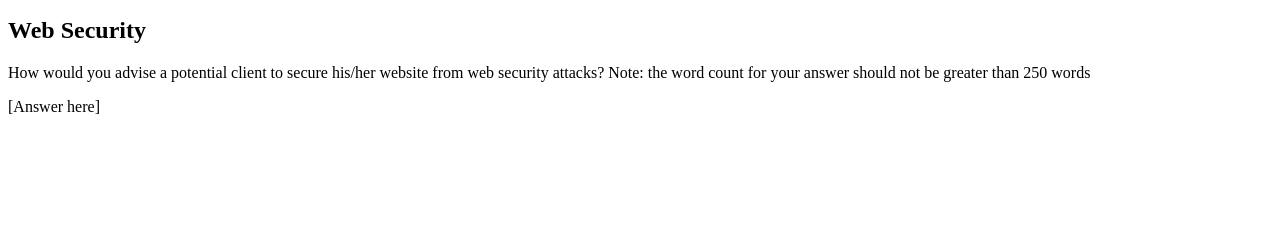
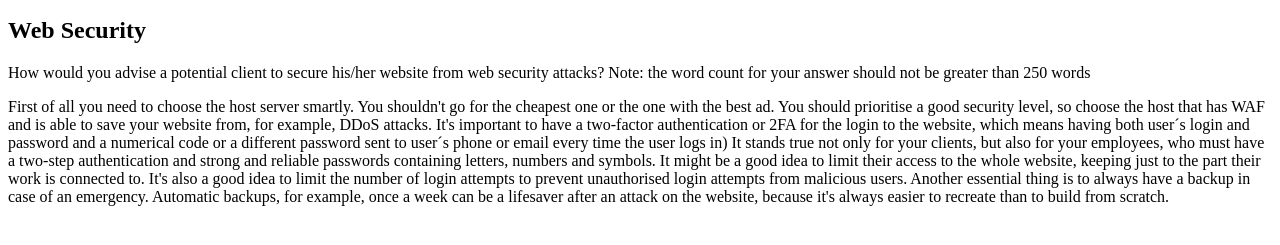
Before and after one commit to Noroff-FEU-Assignments/cross-course-project-EkaterinaNattrass, a plain HTML site: page index.html in a window 1280 px wide. Shown: the part 101-346 px from the top of the page. Drawn offline with Linux system fonts and the light colour scheme.

Commit message:
with the security advice

```diff
--- a/index.html
+++ b/index.html
@@ -8,6 +8,9 @@
     <p>Welcome to my first website.</p>
     <h2>Web Security</h2>
     <p id="web-security-question">How would you advise a potential client to secure his/her website from web security attacks? Note: the word count for your answer should not be greater than 250 words</p>
-    <p id="web-security-answer">[Answer here]</p>
+    <p id="web-security-answer">First of all you need to choose the host server smartly. You shouldn't go for the cheapest one or the one with the best ad. You should prioritise a good security level, so choose the host that has WAF and is able to save your website from, for example, DDoS attacks.
+        It's important to have a two-factor authentication or 2FA for the login to the website, which means having both user´s login and password and a numerical code or a different password sent to user´s phone or email every time the user logs in) It stands true not only for your clients, but also for your employees, who must have a two-step authentication and strong and reliable passwords containing letters, numbers and symbols. It might be a good idea to limit their access to the whole website, keeping  just to the part their work is connected to. It's also a good idea to limit the number of login attempts to prevent unauthorised login attempts from malicious users.
+        Another essential thing is to always have a backup in case of an emergency. Automatic backups, for example, once a week can be a lifesaver after an attack on the website, because it's always easier to recreate than to build from scratch.
+        </p>
   </body>
 </html>
```
